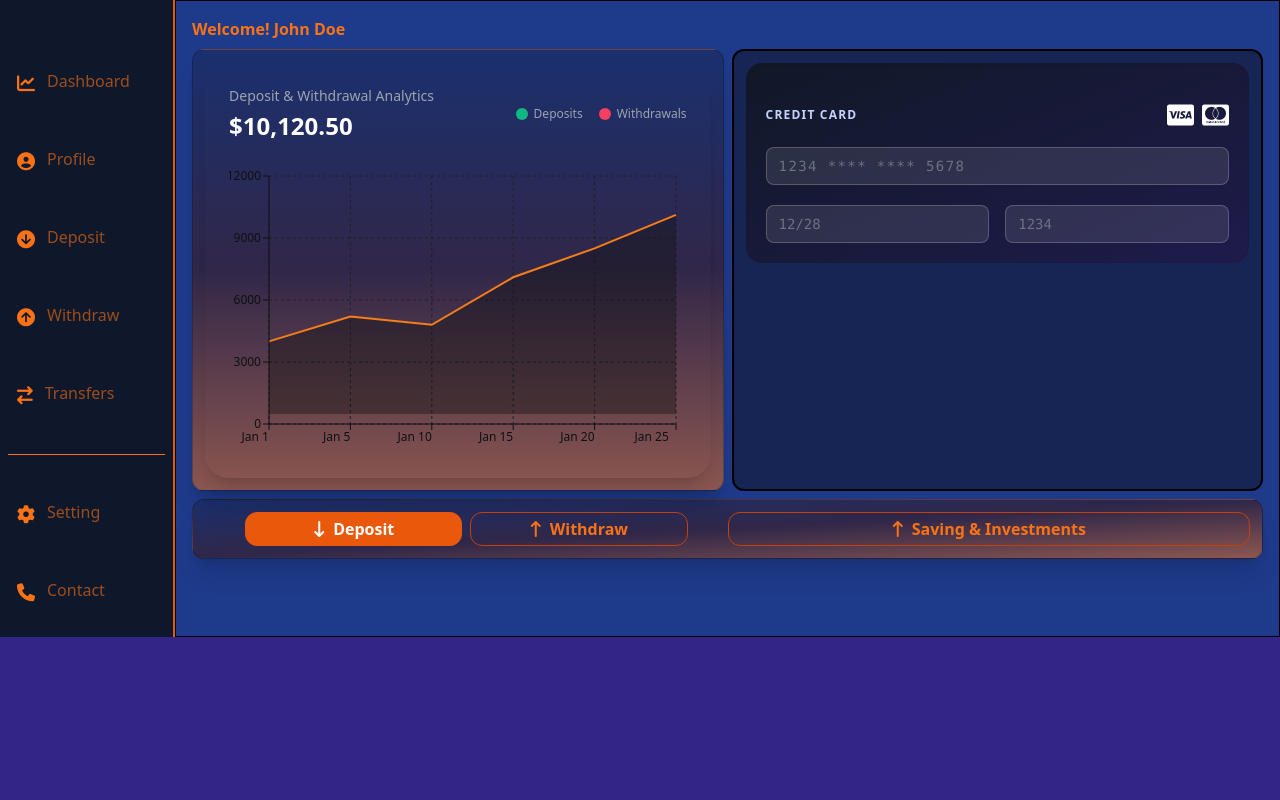
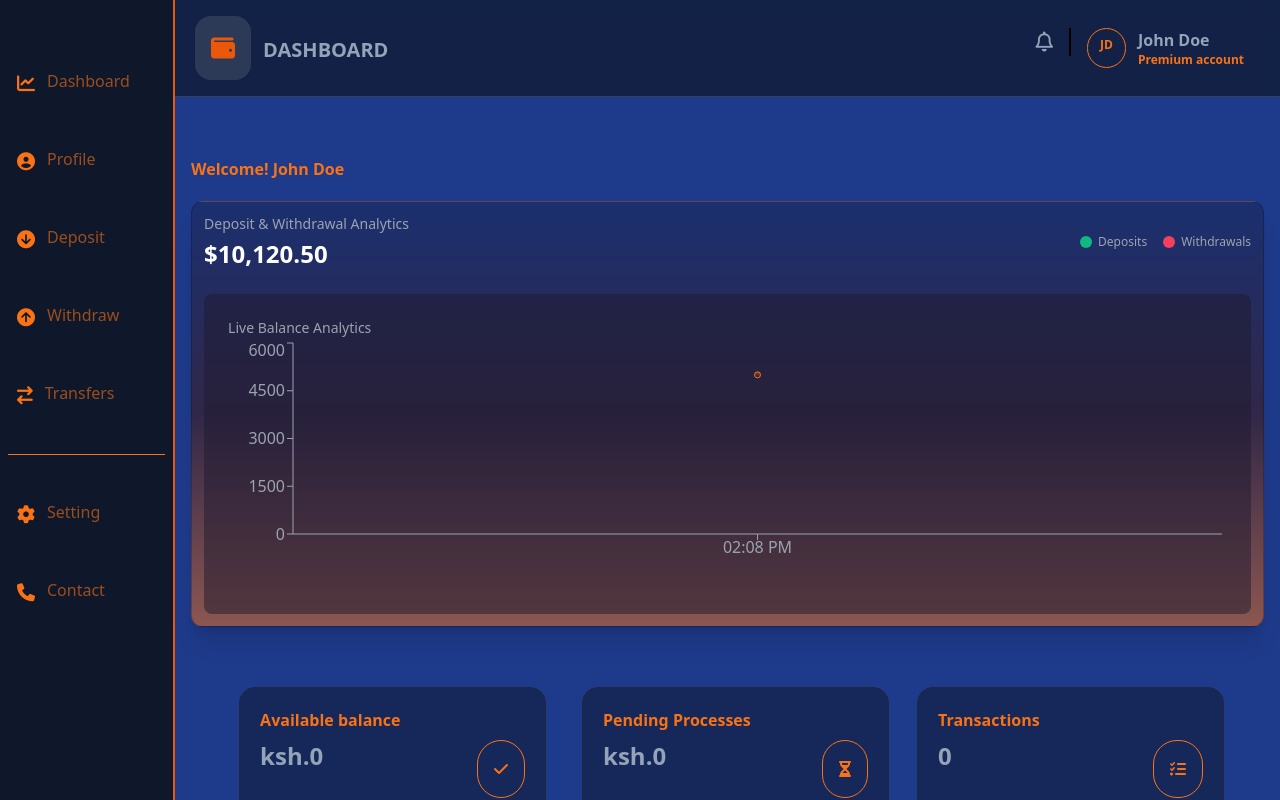
Before and after one commit to Raymond10253/Beta-Wallet, a React (Vite) app in the folder Beta Wallet/: page /dashboard in a window 1280 px wide. Shown: the top 800 px of the page. Built offline with nearby package versions, Linux system fonts and the light colour scheme.

Commit message:
feat:modified some files

```diff
--- a/Beta Wallet/src/Overview.jsx
+++ b/Beta Wallet/src/Overview.jsx
@@ -1,4 +1,5 @@
 import React from 'react';
+import { useState } from 'react';
 import Deposit from './deposit';
 import Withdraw from './Withdraw';
 import {
@@ -12,26 +13,77 @@ import {
 } from 'recharts';
 
 
-// Sample data tracking deposits and withdrawals over time
-const financialData = [
-  { date: 'Jan 1', balance: 4000, deposit: 1200, withdrawal: 200 },
-  { date: 'Jan 5', balance: 5200, deposit: 1500, withdrawal: 300 },
-  { date: 'Jan 10', balance: 4800, deposit: 200, withdrawal: 600 },
-  { date: 'Jan 15', balance: 7100, deposit: 3000, withdrawal: 700 },
-  { date: 'Jan 20', balance: 8500, deposit: 2500, withdrawal: 1100 },
-  { date: 'Jan 25', balance: 10120, deposit: 3500, withdrawal: 1880 },
-];
+
+
+
 
 export default function Overview() {
+  const [isDepositOpen, setIsDepositOpen] =useState(false)
+  const [isWithdrawOpen, setIsWithdrrawOpen] =useState(false)
+
+  const [transactions, setTransactions] = useState([
+    { id: 1, type: 'deposit', amount: 5000, date: new Date() }
+  ]);
+
+
+  const handleNewTransaction = (type, amount) => {
+    const newTx = {
+      id: Date.now(),
+      type,
+      amount: parseFloat(amount) || 0,
+      date: new Date()
+    };
+    setTransactions((prev) => [...prev, newTx]);
+  };
+
+
+  const chartData = transactions.map((tx, index, arr) => {
+    const runningBalance = arr
+      .slice(0, index + 1)
+      .reduce((acc, curr) => (curr.type === 'deposit' ? acc + curr.amount : acc - curr.amount), 0);
+
+    const dateObj = tx.date instanceof Date ? tx.date : new Date(tx.date);
+
+    return {
+      time: dateObj.toLocaleTimeString([], { hour: '2-digit', minute: '2-digit' }),
+      balance: runningBalance,
+      type: tx.type,
+    };
+  });
     return(
         <>
-            <div className="relative w-full h-full border border-black bg-blue-900 p-4 inset-0 z-20">
-                <div className='mb-2 text-orange-500 font-bold'>
+
+            <div className="relative w-full h-full flex flex-1 flex-col min-w-0 bg-blue-900 pb-4 inset-0 z-20">
+                <header className='sticky bg-slate-900/70 flex top-0 backdrop-blur-md border-b border-slate-600/60 px-5 py-4 z-30'>
+                    <div className='flex justify-between items-center w-full'>
+                        <div className='space-x-3'>
+                            <i className='fa-solid fa-wallet text-2xl text-orange-600 bg-slate-600/50 p-4 my-2v rounded-2xl'></i>
+                            <span className='font-bold text-xl uppercase text-slate-400'>Dashboard</span>
+                        </div>
+                        <div className='flex flex-col-3'>
+                            <div className='px-4'>
+                                <a href="">
+                                    <i className='fa-regular fa-bell text-xl text-slate-400'></i>
+                                </a>
+                            </div>
+                            <div className='h-7 border border-black'></div>
+                            <div className='px-4 flex space-x-3'>
+                                <div className='px-3 pt-2 pb-1 border border-orange-500 text-orange-500 rounded-full font-extrabold text-xs'>JD</div>
+                                <div>
+                                    <h3 className='font-bold text-slate-400'>John Doe</h3>
+                                    <h4 className='text-xs font-extrabold text-orange-500'>Premium account</h4>
+                                </div>
+                            </div>
+                        </div>
+                    </div>
+                </header>
+                <section className='px-4 py-10'>
+                <div className='my-5 text-orange-500 font-bold'>
                     <span>Welcome! John Doe</span>
                 </div>
-                <div className="grid grid-cols-2 md:grid-cols-1 sm:grid-cols-1 lg:grid-cols-2 gap-2">
+                <div>
                     <div className="p-3 w-full rounded-xl border border-black/20 shadow shadow-xl bg-gradient-to-b from-blue-950/50 via-orange-950/50 to-orange-500/50">
-                        <div className="bg-transparent p-6 rounded-3xl shadow-xl w-full">
+
                             <div className="flex justify-between items-center mb-6">
                                 <div>
                                 <h3 className="text-gray-400 text-sm">Deposit & Withdrawal Analytics</h3>
@@ -50,87 +102,90 @@ export default function Overview() {
                             </div>
 
 
-                            <div className="h-72 w-full">
-                                <ResponsiveContainer width="100%" height="100%">
-                                <AreaChart data={financialData} margin={{ top: 10, right: 10, left: -20, bottom: 0 }}>
+                            <div className="bg-[#1e1b2e]/50 p-6 rounded-lg text-white w-full h-80">
+                                <h3 className="text-gray-400 text-sm">Live Balance Analytics</h3>
+
+                                <ResponsiveContainer width="100%" height="85%">
+                                    <AreaChart data={chartData}>
                                     <defs>
-                                    <linearGradient id="colorBalance" x1="0" y1="0" x2="0" y2="1">
-                                        <stop offset="95%" stopColor="#101010" stopOpacity={0.4}/>
-                                        <stop offset="90%" stopColor="#101010" stopOpacity={0}/>
-                                    </linearGradient>
+                                        <linearGradient id="colorBalance" x1="0" y1="0" x2="0" y2="1">
+                                        <stop offset="5%" stopColor="#f97316" stopOpacity={0.4}/>
+                                        <stop offset="95%" stopColor="#f97316" stopOpacity={0}/>
+                                        </linearGradient>
                                     </defs>
-                                    <CartesianGrid strokeDasharray="3 3" stroke="#221f2b" />
-                                    <XAxis dataKey="date" stroke="#101010" textAnchor="end" tick={{ fontSize: 12 }} />
-                                    <YAxis stroke="#101010" tick={{ fontSize: 12 }} />
-                                    <Tooltip
-                                    contentStyle={{ backgroundColor: '#1a1721', borderColor: '#374151', borderRadius: '1px', color: '#fff' }}
-                                    />
-                                    <Area
-                                    type="linear"
-                                    dataKey="balance"
-                                    stroke="#f87c17"
-                                    strokeWidth={2}
-                                    fillOpacity={1}
-                                    fill="url(#colorBalance)"
-                                    />
-                                </AreaChart>
+                                    <XAxis dataKey="time" stroke="#9ca3af" />
+                                    <YAxis stroke="#9ca3af" />
+                                    <Tooltip contentStyle={{ backgroundColor: '#111827', borderColor: '#374151' }} />
+                                    <Area type="monotone" dataKey="balance" stroke="#f97316" fillOpacity={1} fill="url(#colorBalance)" />
+                                    </AreaChart>
                                 </ResponsiveContainer>
                             </div>
+
+
+                    </div>
+
+                </div>
+                </section>
+                <section className='px-6 py-5'>
+
+                <div>
+
+                            <div className="flex justify-center items-center space-x-2 px-10 grid grid-cols-3 md:grid-cols-2 sm:grid-cols-2 lg:grid-cols-3 gap-7">
+                                <div className='p-5 border border-slate-800 w-full rounded-2xl bg-slate-900/50'>
+                                    <h4 className='text-orange-500 font-bold'>Available balance</h4>
+                                    <div className='flex justify-between my-2'>
+                                        <span className='text-2xl font-bold text-slate-400'>ksh.0</span>
+                                        <span className='p-4 border border-orange-500 rounded-3xl'>
+                                            <i className='fa-solid fa-check text-orange-500'></i>
+                                        </span>
+                                    </div>
+                                </div>
+                                <div className='p-5 border border-slate-800 w-full rounded-2xl bg-slate-900/50'>
+                                    <h4 className='text-orange-500 font-bold'>Pending Processes</h4>
+                                    <div className='flex justify-between my-2'>
+                                        <span className='text-2xl font-bold text-slate-400'>ksh.0</span>
+                                        <span className='p-4 border border-orange-500 rounded-3xl'>
+                                            <i className='fa-solid fa-hourglass-half text-orange-500'></i>
+                                        </span>
+                                    </div>
+                                </div>
+                                <div className='p-5 border border-slate-800 w-full rounded-2xl bg-slate-900/50'>
+                                    <h4 className='text-orange-500 font-bold'>Transactions</h4>
+                                    <div className='flex justify-between my-2'>
+                                        <span className='text-2xl font-bold text-slate-400'>0</span>
+                                        <span className='p-4 border border-orange-500 rounded-3xl'>
+                                            <i className='fa-solid fa-list-check text-orange-500'></i>
+                                        </span>
+                                    </div>
+                                </div>
+
+                            </div>
+
+                </div>
+                </section>
+                <section className='px-4 py-5'>
+                    <div className='p-5 bg-slate-900/60 rounded-2xl'>
+                    <div className='flex justify-between px-2'>
+                        <div className='space-x-3'>
+                            <i class="fa-solid fa-arrow-rotate-left text-orange-500 text-xl"></i>
+                            <span className='font-bold'>Recent Transaction Logs</span>
+                        </div>
+                        <div>
+                            <a href="" className='text-orange-500 text-sm'>View All</a>
                         </div>
                     </div>
-                    <div className="p-3 w-full rounded-xl bg-blue-950 border-2 border-black">
-                        <div className="bg-gradient-to-br from-gray-900 to-indigo-950 text-white p-5 rounded-2xl shadow-inner space-y-4 relative overflow-hidden">
-                            <div className="absolute -right-10 -bottom-10 w-32 h-32 bg-brand-500/20 rounded-full blur-2xl"></div>
-                            <div className="flex justify-between items-center">
-                                <span className="text-xs tracking-widest uppercase text-indigo-200 font-semibold">Credit card</span>
-                                <div className="flex gap-2">
-                                    <i className="fa-brands fa-cc-visa text-2xl text-white"></i>
-                                    <i className="fa-brands fa-cc-mastercard text-2xl text-white"></i>
-                                </div>
-                            </div>
-                            <div>
-                                <label className="block text-[10px] text-gray-400 uppercase mb-1"></label>
-                                <input type="text" required placeholder="1234 **** **** 5678" maxlength="19" oninput="formatCardNumber(this)" className="w-full bg-white/10 border border-white/20 rounded-lg px-3 py-2 text-sm tracking-widest font-mono text-white placeholder-gray-500 focus:outline-none focus:border-brand-500"/>
-                            </div>
-                            <div className="grid grid-cols-2 gap-4">
-                                <div>
-                                    <label className="block text-[10px] text-gray-400 uppercase mb-1"></label>
-                                    <input type="text" required placeholder="12/28" maxlength="5"  className="w-full bg-white/10 border border-white/20 rounded-lg px-3 py-2 text-sm font-mono text-white placeholder-gray-500 focus:outline-none focus:border-brand-500"/>
-                                </div>
-                                <div>
-                                    <label className="block text-[10px] text-gray-400 uppercase mb-1"></label>
-                                    <input type="password" required placeholder="1234" maxlength="4" className="w-full bg-white/10 border border-white/20 rounded-lg px-3 py-2 text-sm font-mono text-white placeholder-gray-500 focus:outline-none focus:border-brand-500"/>
-                                </div>
-                            </div>
-                        </div>
+                    <div>
+                        <ul>
+
+                        </ul>
                     </div>
-                </div>
-                <div>
-                    <div className="p-3 w-full rounded-xl bg-gradient-to-br from-blue-950/50 via-orange-950/50 to-orange-500/50 border border-black/20 shadow shadow-xl mt-2">
-                        <div></div>
-                        <div className='grid grid-cols-2 md:grid-cols-1 sm:grid-cols-1 lg:grid-cols-2'>
-                            <div className="flex justify-center items-center space-x-2 px-10">
-                                <button className="w-full bg-orange-600 hover:bg-orange-700 text-white border border-orange-600 py-1 rounded-xl space-x-2 font-bold">
-                                    <i className="fa-solid fa-arrow-down-long"></i>
-                                    <span>Deposit</span>
-                                </button>
-                                <button className="w-full border border-orange-700 text-orange-500 py-1 rounded-xl space-x-2 font-bold hover:bg-orange-700 hover:text-white">
-                                    <i className="fa-solid fa-arrow-up-long"></i>
-                                    <span>Withdraw</span>
-                                </button>
-                            </div>
-                            <div>
-                                <button className="w-full border border-orange-700 text-orange-500 py-1 rounded-xl space-x-2 font-bold hover:bg-orange-700 hover:text-white">
-                                    <i className="fa-solid fa-arrow-up-long"></i>
-                                    <span>Saving & Investments</span>
-                                </button>
-                            </div>
-
-                        </div>
                     </div>
-                </div>
+                </section>
 
             </div>
+            <main>
+
+            </main>
         </>
     )
 }
--- a/Beta Wallet/src/dashboard.jsx
+++ b/Beta Wallet/src/dashboard.jsx
@@ -36,7 +36,7 @@ const renderContent = () => {
     return (
     <>
     <div className='flex'>
-        <aside className='relative w-[200px] bg-slate-900 border-r-2 border-orange-600 pt-16 flex flex-col justify-between z-50 inset-0 px-2'>
+        <aside className='sticky w-[200px] h-screen bg-slate-900 border-r-2 border-orange-600 pt-16 flex flex-col justify-between z-50 inset-0 px-2'>
             <div className='space-y-10'>
                 <div>
                     <a href="#dashboard" onClick={() => setActiveTab('dashboard')} className='border border-b border-transparent hover:border-b-orange-500/40 w-full flex space-x-3 px-2 py-1'>
```
Also changed, not shown: Beta Wallet/src/Withdraw.jsx (+7 -0 lines), Beta Wallet/src/deposit.jsx (+14 -15 lines).
